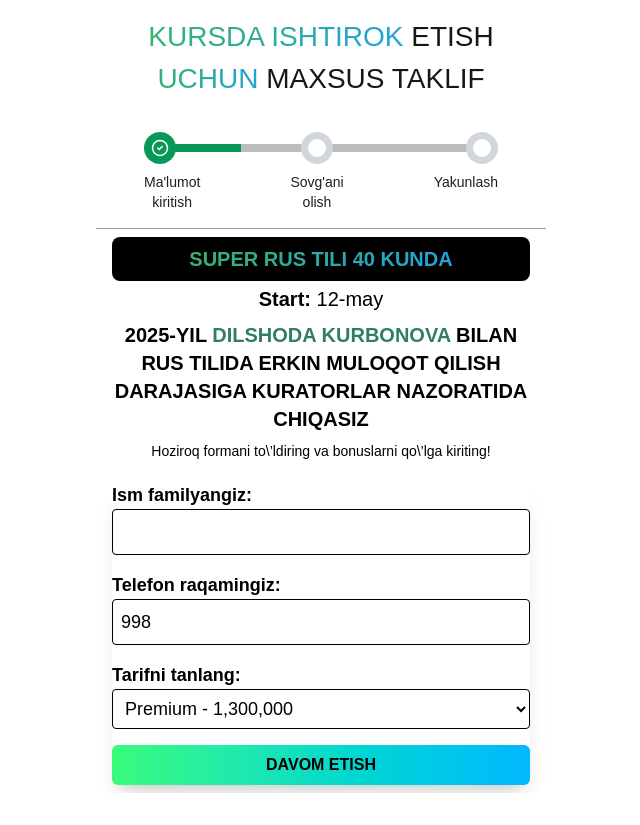
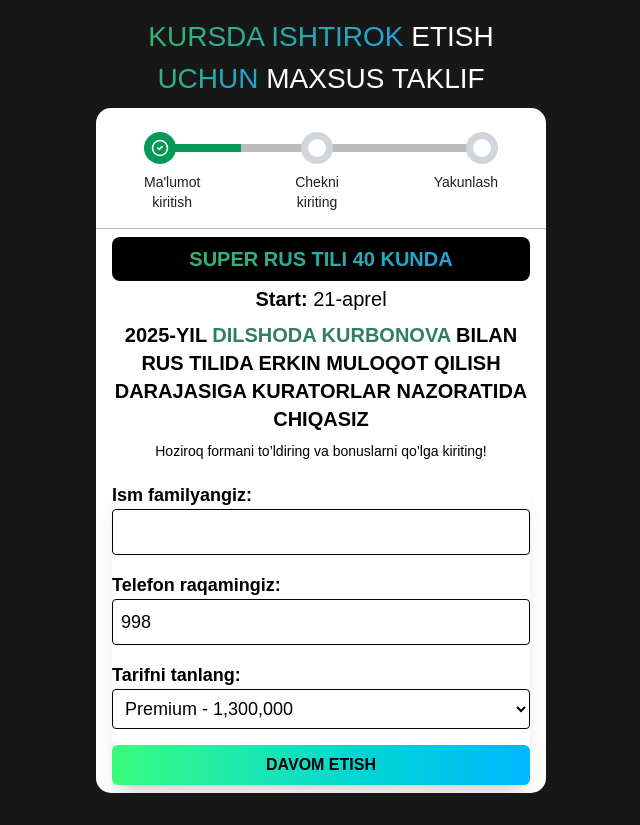
Before and after one commit to qAbdullajon/dilshoda-marafon, a Next.js app: page / in a window 1280 px wide. Shown: the whole page, without its empty margins (319-959 px from the left). Built offline with nearby package versions, Linux system fonts and the light colour scheme.

Commit message:
hatoliklarni oldi olindi

```diff
--- a/app/globals.css
+++ b/app/globals.css
@@ -2,10 +2,6 @@
 
 * {
   font-family: Arial, sans-serif;
-}
-:root {
-  --background: #ffffff;
-  --foreground: #171717;
 }
 
 .text-gradient {
@@ -14,23 +10,6 @@
   -webkit-text-fill-color: transparent;
 }
 
-
-@theme inline {
-  --color-background: var(--background);
-  --color-foreground: var(--foreground);
-  --font-sans: var(--font-geist-sans);
-  --font-mono: var(--font-geist-mono);
-}
-
-@media (prefers-color-scheme: dark) {
-  :root {
-    --background: #0a0a0a;
-    --foreground: #ededed;
-  }
-}
-
 body {
-  background: var(--background);
-  color: var(--foreground);
   font-family: Arial, Helvetica, sans-serif;
 }
--- a/app/page.tsx
+++ b/app/page.tsx
@@ -31,7 +31,7 @@ export default function Page() {
 
         const phoneRegex = /^[0-9]{9,12}$/;
         if (!phoneRegex.test(form.phone)) {
-            newErrors.phone = "Quydagicha bo&apos;lishi kerak m: 998901234567";
+            newErrors.phone = "Quydagicha bo'lishi kerak m: 998901234567";
         }
 
         setErrors(newErrors);
@@ -42,11 +42,11 @@ export default function Page() {
     };
 
     return (
-        <div className='flex justify-center w-full min-h-screen'>
-            <div className='w-full max-w-[450px] my-4 mx-3'>
-                <p className='text-[28px] font-medium uppercase text-center'><span className='text-gradient'>Kursda ishtirok</span> etish <span className='text-gradient'>uchun</span> maxsus taklif</p>
+        <div className='flex justify-center w-full min-h-screen bg-[#171717]'>
+            <div className='w-full max-w-[450px] my-4 mx-3 mb-8'>
+                <p className='text-[28px] font-medium uppercase text-center text-white'><span className='text-gradient'>Kursda ishtirok</span> etish <span className='text-gradient'>uchun</span> maxsus taklif</p>
                 <div className="bg-white rounded-[15px] mt-2 overflow-hidden">
-                    <div className="mx-auto p-4 pt-6 border-b border-gray-400">
+                    <div className="mx-auto p-4 pt-6 border-b border-[#BCBCBC]">
                         <div className="relative mx-0 sm:mx-8">
                             <div className="absolute top-3 left-[5%] right-0 h-[8px] w-[90%] bg-[#BCBCBC] z-0">
                                 <div className='bg-[#069957] w-1/4 h-full'></div>
@@ -63,7 +63,7 @@ export default function Page() {
                                     <div className="w-8 h-8 rounded-full bg-gray-300 text-black flex items-center justify-center">
                                         <div className='w-[18px] h-[18px] bg-white rounded-full'></div>
                                     </div>
-                                    <p className="mt-2 text-sm text-center text-[#241d1d]">Sovg&apos;ani <br /> olish</p>
+                                    <p className="mt-2 text-sm text-center text-[#241d1d]">Chekni <br /> kiriting</p>
                                 </div>
 
                                 <div className="flex flex-col items-end">
@@ -80,9 +80,9 @@ export default function Page() {
 
                     <div className="px-4 py-2 text-black text-lg">
                         <p className='text-xl font-semibold py-2 rounded-[8px] bg-black text-center'><span className='text-gradient'>SUPER RUS TILI 40 KUNDA</span></p>
-                        <p className='text-center text-xl pt-1'><b>Start:</b> 12-may</p>
+                        <p className='text-center text-xl pt-1'><b>Start:</b> 21-aprel</p>
                         <p className='text-center text-[17px] sm:text-xl font-bold pt-2'>2025-YIL <span className='text-[#317F5E]'>DILSHODA KURBONOVA</span> BILAN RUS TILIDA ERKIN MULOQOT QILISH DARAJASIGA KURATORLAR NAZORATIDA CHIQASIZ</p>
-                        <p className='text-center text-sm pb-5 pt-2'>Hoziroq formani to\’ldiring va bonuslarni qo\’lga kiriting!</p>
+                        <p className='text-center text-sm pb-5 pt-2'>Hoziroq formani to’ldiring va bonuslarni qo’lga kiriting!</p>
 
                         <form
                             onSubmit={handleSubmit}
@@ -119,7 +119,7 @@ export default function Page() {
                             >
                                 <option value="standard">Standard - 1,100,000</option>
                                 <option value="premium">Premium - 1,300,000</option>
-                                <option value="vip">Vip - 3,000,000</option>
+                                <option value="vip">Vip - 3,500,000</option>
                             </select>
 
                             <button
--- a/app/success/page.tsx
+++ b/app/success/page.tsx
@@ -17,13 +17,13 @@ function SuccessContent() {
   }
 
   return (
-    <div className="h-screen flex justify-center px-3 py-4 bg-black">
+    <div className="min-h-screen flex justify-center px-3 py-4 pb-6 bg-black">
       <div className="max-w-[430px] text-white">
         <p className="text-center text-5xl">✅</p>
         <p className="text-center text-[#7F6B3C] text-3xl font-semibold pt-5">
           Xaridingiz Muvaffaqiyatli <br /> Yakunlandi
         </p>
-        <p className="text-lg pt-3">Rus tili 40 kunda 5.0 kursi 12-may kuni boshlanadi.</p>
+        <p className="text-lg pt-3">Rus tili 40 kunda 5.0 kursi 21-aprel kuni boshlanadi.</p>
         <p className="text-lg py-2">Siz bilan operatorlarimiz 48 soat ichida bog&apos;lanishadi.</p>
         <p className="text-lg">Kursda ko&apos;rishguncha.</p>
         <p className="text-lg py-2">Hurmat ila</p>
@@ -36,10 +36,10 @@ function SuccessContent() {
           <p className="text-lg">Telefon: {phone}</p>
           <p className="text-lg capitalize">Tarif: {tarif}</p>
           <button
-            onClick={() => router.push('https://t.me/dilshodakurbonova')}
+            onClick={() => router.push('https://t.me/dilshodamenedjer01')}
             className="mt-2 p-1 uppercase cursor-pointer yakun bg-transparent border border-white rounded-none w-full hover:bg-white hover:text-black transition-colors"
           >
-            Kanalga o&apos;ting
+            ADMINGA O&apos;TISH
           </button>
         </div>
       </div>
--- a/app/tolov/page.tsx
+++ b/app/tolov/page.tsx
@@ -112,7 +112,7 @@ function TolovContent() {
       const response = await fetch(`${process.env.NEXT_PUBLIC_DB_URL}/api/users`, {
         method: 'POST',
         headers: { 'Content-Type': 'application/json' },
-        body: JSON.stringify({ name, phone, tarif, image: filePath }),
+        body: JSON.stringify({ name, phone, tarif, image: `$'https://marafon-backend.onrender/${filePath}`}),
       });
       console.log(await response.json());
 
@@ -131,10 +131,10 @@ function TolovContent() {
   };
 
   const price = tarif === 'premium' ? '1,300,000' :
-    tarif === 'vip' ? '3,000,000' : '1,100,000';
+    tarif === 'vip' ? '3,500,000' : '1,100,000';
 
   const visaPrice = tarif === 'premium' ? '100' :
-    tarif === 'vip' ? '233' : '85';
+    tarif === 'vip' ? '269' : '85';
 
   const minutes = Math.floor(timeLeft / 60).toString().padStart(2, '0');
   const seconds = (timeLeft % 60).toString().padStart(2, '0');
--- a/package.json
+++ b/package.json
@@ -17,6 +17,7 @@
     "next": "15.2.4",
     "react": "^19.0.0",
     "react-dom": "^19.0.0",
+    "react-toastify": "^11.0.5",
     "uuid": "^11.1.0"
   },
   "devDependencies": {
```
Also changed, not shown: 1 other file (tests, documents, lock files or other folders).
